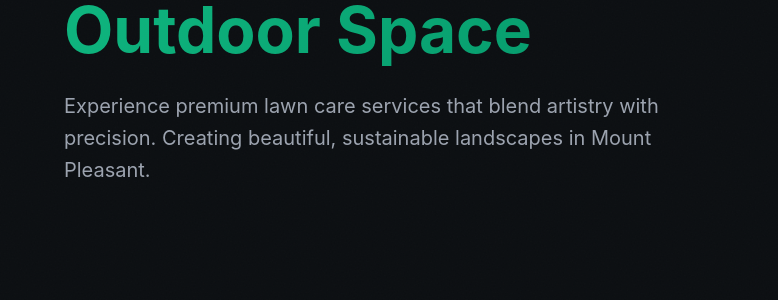
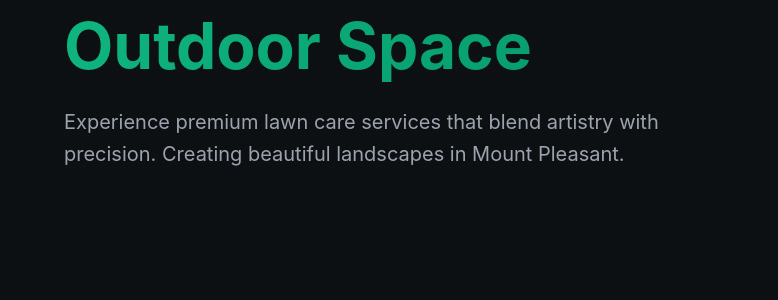
Before and after one commit to greenrory/hcuts, a plain HTML site: page index.html in a window 1280 px wide. Shown: the part 405-705 px from the top of the page, 0-778 px from the left. Drawn offline with nearby package versions, Linux system fonts and the light colour scheme; grey boxes are pictures that could not be loaded.

Commit message:
Update index.html

```diff
--- a/index.html
+++ b/index.html
@@ -1355,7 +1355,7 @@
                         <span>Professional Lawn Care Services</span>
                     </div>
                     <h1 class="hero-title">Transform Your Outdoor Space</h1>
-                    <p class="hero-subtitle">Experience premium lawn care services that blend artistry with precision. Creating beautiful, sustainable landscapes in Mount Pleasant.</p>
+                    <p class="hero-subtitle">Experience premium lawn care services that blend artistry with precision. Creating beautiful landscapes in Mount Pleasant.</p>
                     <!-- CTAs will go here -->
                 </div>
                 <div class="hero-visual">
```
